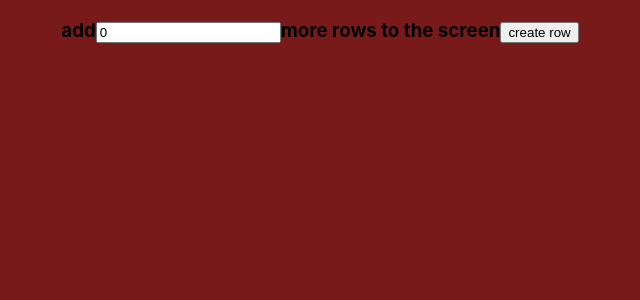
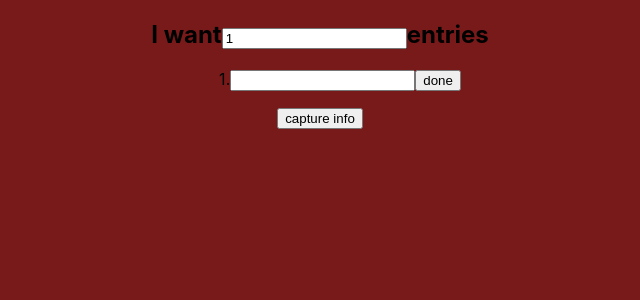
Before and after one commit to staedtlernorica/long-vuong-project-three, a React (Create React App) app: page / in a window 1280 px wide. Shown: the top 300 px of the page, without its empty margins (320-960 px from the left). Built offline with nearby package versions, Linux system fonts and the light colour scheme.

Commit message:
for future learning

```diff
--- a/src/App.js
+++ b/src/App.js
@@ -1,53 +1,70 @@
 import { useState, useEffect } from "react";
 import "./App.css";
-// import UserEntry from './UserEntry'
-// import AddMoreRows from './AddMoreRows';
-// import Rows from './Rows';
+import Rows from './Rows';
 
 function App() {
-  const [rowsOnScreen, setRowsOnScreen] = useState(1);
-  const [rowsToAddValue, setRowsToAddValue] = useState(0);
-  const [rowsToAdd, setRowsToAdd] = useState(0);
 
-  const handleChange = (event) => {
-    const x = Number(event.target.value);
-    // console.log(x)
-    // console.log(typeof(x))
+  const [numberOfEntries, setNumberOfEntries] = useState([0]);
+  const [allUserInputs, setAllUserInputs] = useState(['']);
 
-    setRowsToAddValue(x);
-  };
 
-  const handleSubmit = () => {
-    setRowsToAdd(rowsToAddValue);
-    // setRowsToAddValue(0);
-    // setRowsToAdd(0);
-  };
+
+  const handleEntriesInput = (event) => {
+
+    const entries = Number(event.target.value);
+    // from here https://stackoverflow.com/a/33352604/6030118
+    const x = [...Array(entries).keys()]
+    setNumberOfEntries(x);
+  }
+
+
+  // add or remove entries based user
+  useEffect(() => {
+
+    let placeholder = allUserInputs;
+
+    if (allUserInputs.length - numberOfEntries.length !== 0){
+      allUserInputs.length < numberOfEntries.length
+      ? placeholder.push('')
+      : placeholder.pop();
+    }
+
+  }, [numberOfEntries])
+
+
+  const captureInfo = (() => {
+
+  })
+
 
   return (
     <div className="App">
-      <h3>
-        {" "}
-        add
-        <input type="number" value={rowsToAddValue} onChange={handleChange} />
-        more rows to the screen
-        <button type="submit" onClick={() => handleSubmit()}>
-          create row
-        </button>
-      </h3>
-      {new Array(rowsToAdd).fill(1).map((_, index) => {
-        return <Row key={index} index={index + 1} />;
-      })}
+
+      <h2>
+        I want
+        <input type="number" onChange={handleEntriesInput} min={1} value={numberOfEntries.length}/>
+        entries
+      </h2>
+
+      <ul>
+        {
+          numberOfEntries.map((index) => {
+            return (
+              <Rows
+                index={index}
+                func={setAllUserInputs}
+                allInputs={allUserInputs}
+              />
+            )
+          })
+        }
+      </ul>
+
+      <button onClick={captureInfo}>capture info</button>
+
     </div>
   );
 }
 
+
 export default App;
-
-const Row = ({ index }) => {
-  return (
-    <div>
-      <label>{index}</label>
-      <input type="text" />
-    </div>
-  );
-};
--- a/src/Rows.js
+++ b/src/Rows.js
@@ -1,15 +1,49 @@
-
+import { useState, useEffect } from "react";
 
 function Rows(props) {
 
-    return (
+  const [userInput, setUserInput] = useState('');
 
-        <>
-        {console.log('from inside Rows module')}
-            <label htmlFor="">{props.rowNumber}row</label>
-            <input type="text" />
-        </>
-    )
+
+  // lets user inputs their info into the input field
+  const handleTextInput = (event) => {
+    // console.log(props.index)
+    // console.log(event.target.value)
+
+
+    // update userInput to be whatever the user just typed
+    setUserInput(event.target.value)
+
+    // list of all inputs
+    let placeholder = props.allInputs;
+    placeholder[props.index] = event.target.value;
+
+    props.func(placeholder);
+
+    // console.log(userInput)
+    // console.log(props.allInputs)
+    // props.func(event.target.value)
+
+  }
+
+
+  useEffect(() => {
+    let placeholder = props.allInputs;
+    placeholder[props.index] = userInput;
+
+    props.func(placeholder);
+  })
+
+
+  return (
+    <div>
+
+      <label htmlFor="">{props.index + 1}.</label>
+      <input type="text" onChange={handleTextInput} value={userInput} />
+      <button>done</button>
+
+    </div>
+  );
 
 }
 
```
